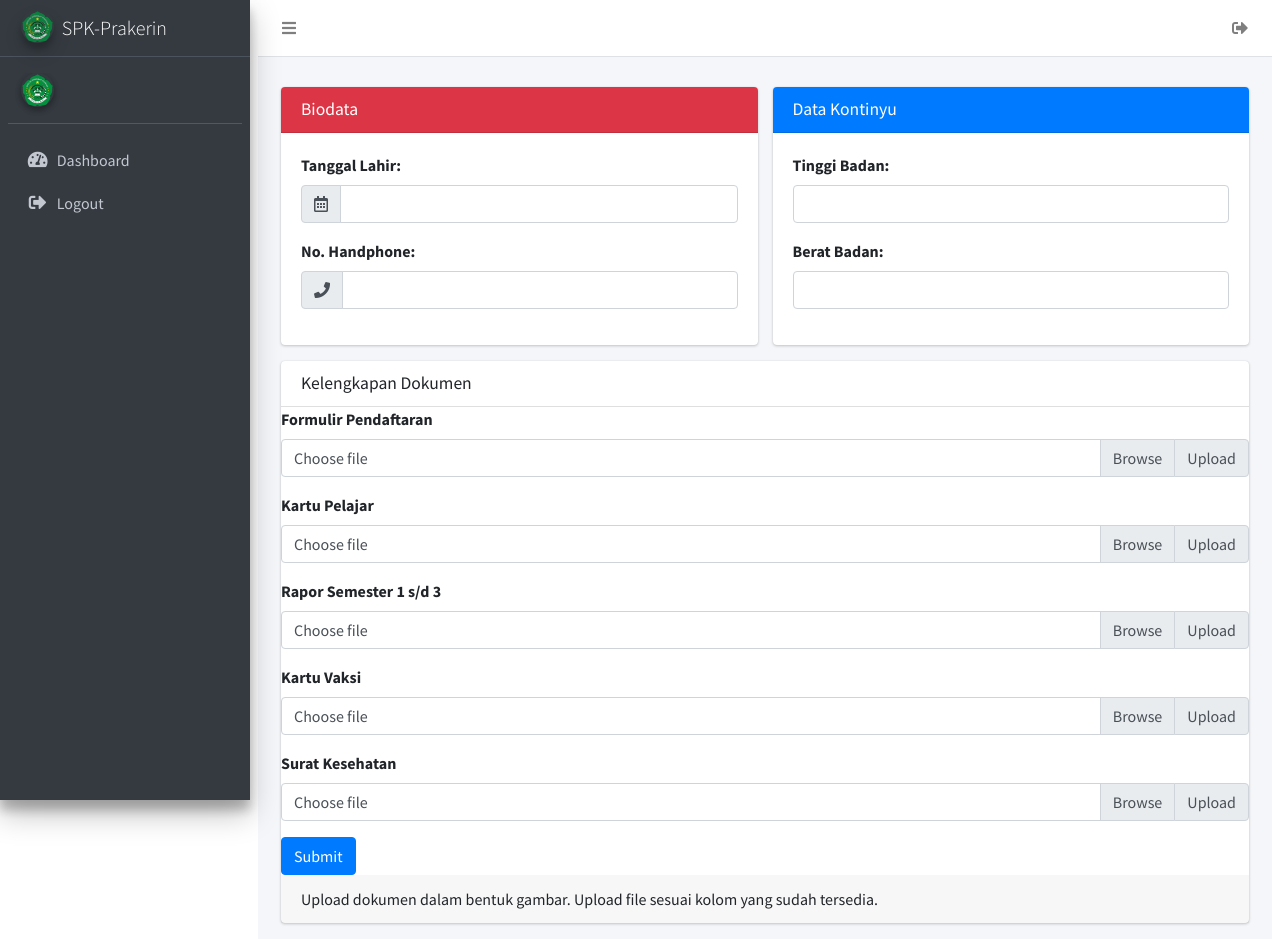
After one commit to hid0/spksaw, a CodeIgniter 4 app: template app/Views/siswa/biodata.php in a window 1280 px wide. The commit adds this page. Run offline with PHP 8.4 and a stand-in for CodeIgniter, Linux system fonts and the light colour scheme; the template is opened without the code that fills it, so the values that code supplies are empty; some libraries are stand-ins or nearby versions.

Commit message:
layout siswa.biodata, koordinator.dokumen, unfinished

```diff
--- a/app/Controllers/SiswaController.php
+++ b/app/Controllers/SiswaController.php
@@ -17,4 +17,9 @@ class SiswaController extends BaseController
     {
         return view("siswa/dashboard");
     }
+
+    public function biodata()
+    {
+        return view("siswa/biodata");
+    }
 }
--- a/app/Views/layouts/partial/side_menu.php
+++ b/app/Views/layouts/partial/side_menu.php
@@ -62,13 +62,13 @@
                         </a>
                         <ul class="nav nav-treeview">
                             <li class="nav-item">
-                                <a href="" class="nav-link">
+                                <a href="<?= base_url('koordinator/dokumen') ?>" class="nav-link">
                                     <i class="far fa-circle nav-icon"></i>
                                     <p>Kelengkapan Data</p>
                                 </a>
                             </li>
                             <li class="nav-item">
-                                <a href="" class="nav-link">
+                                <a href="<?= base_url('koordinator/rapor') ?>" class="nav-link">
                                     <i class="far fa-circle nav-icon"></i>
                                     <p>Nilai Rapor</p>
                                 </a>
@@ -170,15 +170,9 @@
                 <?php endif; ?>
                 <?php if (session()->get('role') == "siswa") : ?>
                     <li class="nav-item">
-                        <a href="<?= base_url('admin') ?>" class="nav-link">
+                        <a href="<?= base_url('siswa/biodata') ?>" class="nav-link">
                             <i class="nav-icon fas fa-database"></i>
                             <p>Biodata</p>
-                        </a>
-                    </li>
-                    <li class="nav-item">
-                        <a href="<?= base_url('admin') ?>" class="nav-link">
-                            <i class="nav-icon fas fa-id-card-alt"></i>
-                            <p>Dokumen</p>
                         </a>
                     </li>
                 <?php endif; ?>
--- /dev/null
+++ b/app/Views/siswa/biodata.php
@@ -0,0 +1,180 @@
+<?= $this->extend("layouts/app") ?>
+
+<?= $this->section("body") ?>
+<section class="content" data-select2-id="33">
+    <div class="container-fluid" data-select2-id="32">
+
+        <div class="card card-default" style="display: none;">
+            <div class="card-header">
+                <h3 class="card-title">Select2 (Default Theme)</h3>
+                <div class="card-tools">
+                    <button type="button" class="btn btn-tool" data-card-widget="collapse">
+                        <i class="fas fa-minus"></i>
+                    </button>
+                    <button type="button" class="btn btn-tool" data-card-widget="remove">
+                        <i class="fas fa-times"></i>
+                    </button>
+                </div>
+            </div>
+
+            <div class="card-body">
+                <div class="row">
+                </div>
+
+                <h5>Custom Color Variants</h5>
+                <div class="row">
+                </div>
+            </div>
+        </div>
+        <div class="card card-default" data-select2-id="31" style="display: none;">
+
+        </div>
+
+        <div class="card card-default" style="display: none;">
+        </div>
+
+        <div class="row">
+            <div class="col-md-6">
+                <div class="card card-danger">
+                    <div class="card-header">
+                        <h3 class="card-title">Biodata</h3>
+                    </div>
+                    <div class="card-body">
+
+                        <div class="form-group">
+                            <label>Tanggal Lahir:</label>
+                            <div class="input-group">
+                                <div class="input-group-prepend">
+                                    <span class="input-group-text"><i class="far fa-calendar-alt"></i></span>
+                                </div>
+                                <input type="text" class="form-control" data-inputmask-alias="datetime" data-inputmask-inputformat="dd/mm/yyyy" data-mask="" inputmode="numeric">
+                            </div>
+                        </div>
+                        <div class="form-group">
+                            <label>No. Handphone:</label>
+                            <div class="input-group">
+                                <div class="input-group-prepend">
+                                    <span class="input-group-text"><i class="fas fa-phone"></i></span>
+                                </div>
+                                <input type="text" class="form-control" data-inputmask="&quot;mask&quot;: &quot;(999) 999-9999&quot;" data-mask="" inputmode="text">
+                            </div>
+                        </div>
+                    </div>
+                </div>
+
+            </div>
+
+            <div class="col-md-6">
+                <div class="card card-primary">
+                    <div class="card-header">
+                        <h3 class="card-title">Data Kontinyu</h3>
+                    </div>
+                    <div class="card-body">
+                        <div class="form-group">
+                            <label>Tinggi Badan:</label>
+                            <input type="text" class="form-control my-colorpicker1 colorpicker-element" data-colorpicker-id="1" data-original-title="" title="">
+                        </div>
+                        <div class="form-group">
+                            <label>Berat Badan:</label>
+                            <input type="text" class="form-control my-colorpicker1 colorpicker-element" data-colorpicker-id="1" data-original-title="" title="">
+                        </div>
+                    </div>
+                </div>
+            </div>
+
+        </div>
+
+        <div class="row">
+            <div class="col-md-12">
+                <div class="card card-default">
+                    <div class="card-header">
+                        <h3 class="card-title">Kelengkapan Dokumen</h3>
+                    </div>
+                    <div class="card-body p-0">
+                        <div class="bs-stepper linear">
+                            <div class="bs-stepper-header" role="tablist">
+                                <div class="line"></div>
+                            </div>
+                            <div class="bs-stepper-content">
+
+                                <div id="information-part" class="content" role="tabpanel" aria-labelledby="information-part-trigger">
+                                    <div class="form-group">
+                                        <label for="exampleInputFile">Formulir Pendaftaran</label>
+                                        <div class="input-group">
+                                            <div class="custom-file">
+                                                <input type="file" class="custom-file-input" id="exampleInputFile">
+                                                <label class="custom-file-label" for="exampleInputFile">Choose file</label>
+                                            </div>
+                                            <div class="input-group-append">
+                                                <span class="input-group-text">Upload</span>
+                                            </div>
+                                        </div>
+                                    </div>
+                                    <div class="form-group">
+                                        <label for="exampleInputFile">Kartu Pelajar</label>
+                                        <div class="input-group">
+                                            <div class="custom-file">
+                                                <input type="file" class="custom-file-input" id="exampleInputFile">
+                                                <label class="custom-file-label" for="exampleInputFile">Choose file</label>
+                                            </div>
+                                            <div class="input-group-append">
+                                                <span class="input-group-text">Upload</span>
+                                            </div>
+                                        </div>
+                                    </div>
+                                    <div class="form-group">
+                                        <label for="exampleInputFile">Rapor Semester 1 s/d 3</label>
+                                        <div class="input-group">
+                                            <div class="custom-file">
+                                                <input type="file" class="custom-file-input" id="exampleInputFile">
+                                                <label class="custom-file-label" for="exampleInputFile">Choose file</label>
+                                            </div>
+                                            <div class="input-group-append">
+                                                <span class="input-group-text">Upload</span>
+                                            </div>
+                                        </div>
+                                    </div>
+                                    <div class="form-group">
+                                        <label for="exampleInputFile">Kartu Vaksi</label>
+                                        <div class="input-group">
+                                            <div class="custom-file">
+                                                <input type="file" class="custom-file-input" id="exampleInputFile">
+                                                <label class="custom-file-label" for="exampleInputFile">Choose file</label>
+                                            </div>
+                                            <div class="input-group-append">
+                                                <span class="input-group-text">Upload</span>
+                                            </div>
+                                        </div>
+                                    </div>
+                                    <div class="form-group">
+                                        <label for="exampleInputFile">Surat Kesehatan</label>
+                                        <div class="input-group">
+                                            <div class="custom-file">
+                                                <input type="file" class="custom-file-input" id="exampleInputFile">
+                                                <label class="custom-file-label" for="exampleInputFile">Choose file</label>
+                                            </div>
+                                            <div class="input-group-append">
+                                                <span class="input-group-text">Upload</span>
+                                            </div>
+                                        </div>
+                                    </div>
+                                    <button type="submit" class="btn btn-primary">Submit</button>
+                                </div>
+                            </div>
+                        </div>
+                    </div>
+
+                    <div class="card-footer">
+                        Upload dokumen dalam bentuk gambar. Upload file sesuai kolom yang sudah tersedia.
+                    </div>
+                </div>
+
+            </div>
+        </div>
+
+    </div>
+
+</section>
+
+</section>
+<?= $this->endSection() ?>
```
Also changed, not shown: app/Config/Routes.php (+7 -0 lines), app/Controllers/KoordinatorController.php (+8 -0 lines), app/Views/koordinator/dashboard.php (+23 -10 lines), app/Views/koordinator/dokumen.php (added, +61 -0 lines), app/Views/siswa/dashboard.php (+21 -3 lines), app/Views/koordinator/rapor.php (added).
